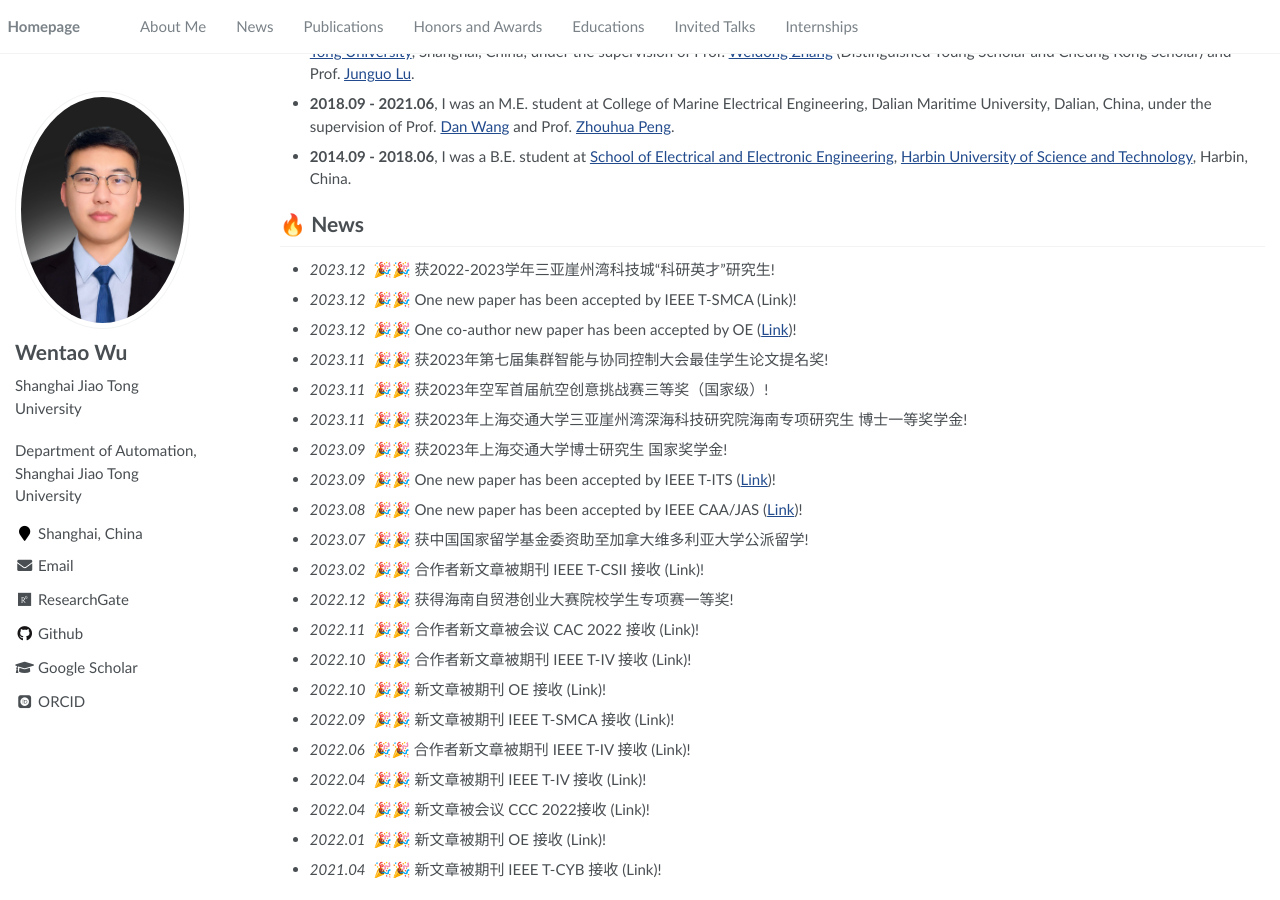
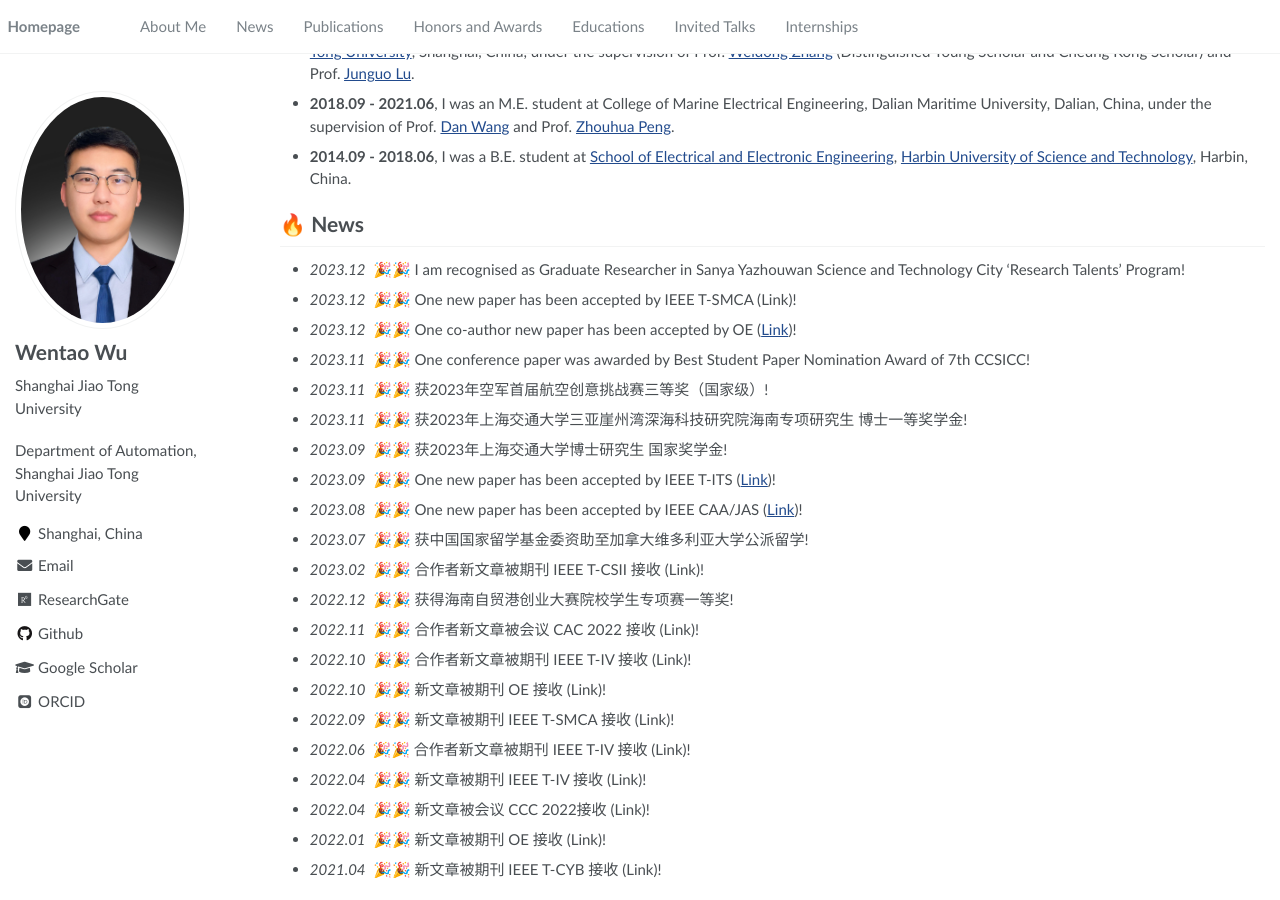
Before and after one commit to wwtsjtu/wwt.github.io, a Jekyll site: the page built from _pages/about.md, in a window 1280 px wide and 900 px high, scrolled down 496 px. Built offline with Jekyll 4.4.1, drawn with Linux system fonts in a browser that asks for light colours; some web fonts are replaced.

Commit message:
Update about.md

```diff
--- a/_pages/about.md
+++ b/_pages/about.md
@@ -28,10 +28,10 @@ My research interest includes neural machine translation and computer vision. I
 - **2014.09 - 2018.06**, I was a B.E. student at [School of Electrical and Electronic Engineering](https://www.seiee.sjtu.edu.cn/), [Harbin University of Science and Technology](http://www.hrbust.edu.cn/), Harbin, China.
 
 # 🔥 News
-- *2023.12* &nbsp;🎉🎉  获2022-2023学年三亚崖州湾科技城“科研英才”研究生!
+- *2023.12* &nbsp;🎉🎉  I am recognised as Graduate Researcher in Sanya Yazhouwan Science and Technology City 'Research Talents' Program!
 - *2023.12* &nbsp;🎉🎉  One new paper has been accepted by IEEE T-SMCA (Link)!
 - *2023.12* &nbsp;🎉🎉  One co-author new paper has been accepted by OE ([Link](https://www.sciencedirect.com/science/article/abs/pii/S0029801822021497))!
-- *2023.11* &nbsp;🎉🎉  获2023年第七届集群智能与协同控制大会最佳学生论文提名奖!
+- *2023.11* &nbsp;🎉🎉  One conference paper was awarded by Best Student Paper Nomination Award of 7th CCSICC!
 - *2023.11* &nbsp;🎉🎉  获2023年空军首届航空创意挑战赛三等奖（国家级）!
 - *2023.11* &nbsp;🎉🎉  获2023年上海交通大学三亚崖州湾深海科技研究院海南专项研究生 博士一等奖学金!
 - *2023.09* &nbsp;🎉🎉  获2023年上海交通大学博士研究生 国家奖学金!
```
